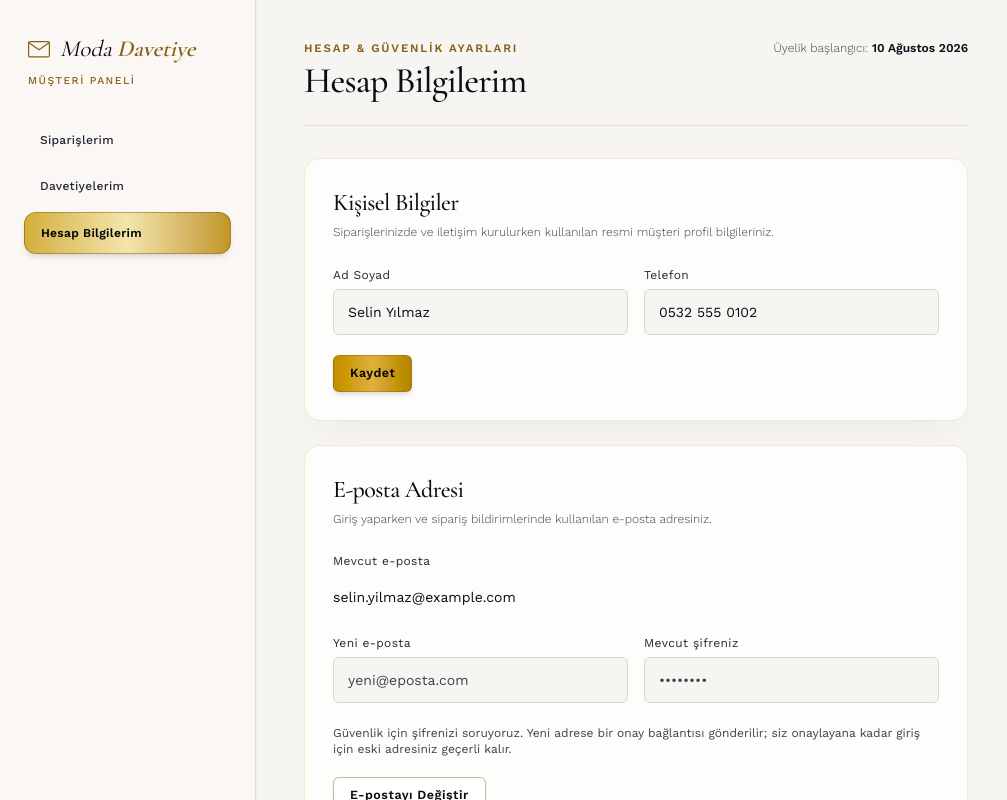
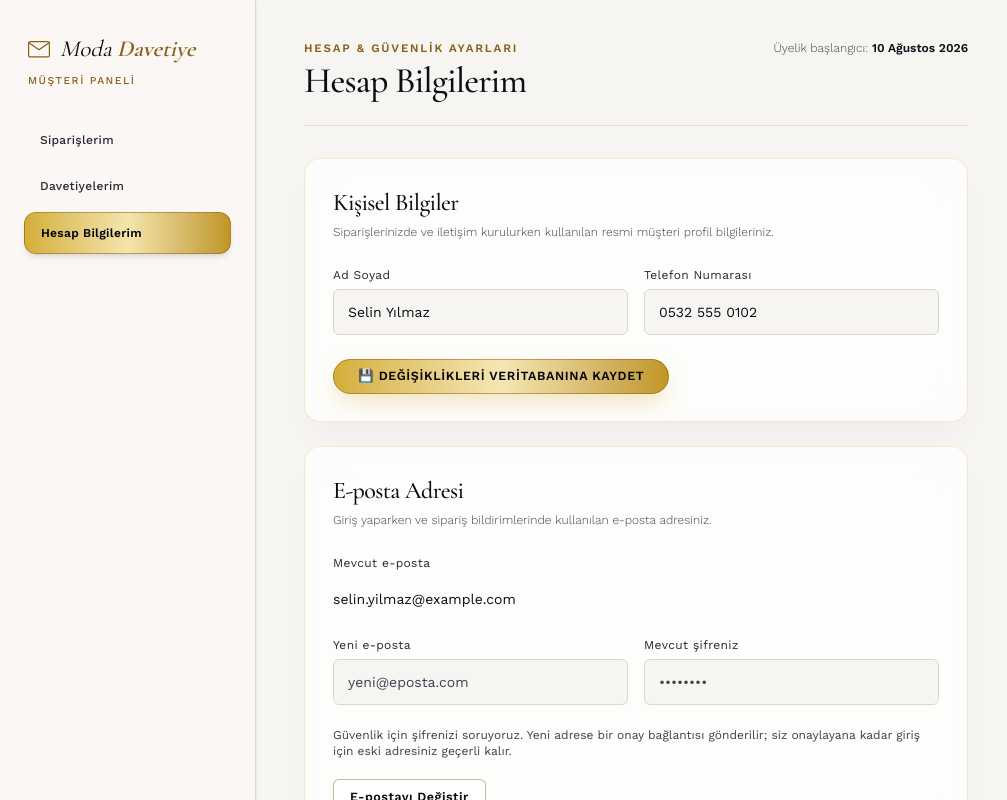
Before and after one commit to meeertx/moda-davetiye, a Next.js app: page /panel/ayarlar in a window 1280 px wide. Shown: the top 800 px of the page, without its empty margins (0-1007 px from the left). Built offline with nearby package versions, Linux system fonts and the light colour scheme; no server answers.

Commit message:
feat: ensure instant Supabase profile upsert & sync user metadata on AccountForm submit

```diff
--- a/src/app/actions/profile.ts
+++ b/src/app/actions/profile.ts
@@ -76,21 +76,32 @@ export async function updateProfileAction(
   const { supabase, user } = await requireUser();
   if (!user) return { error: "Oturum bulunamadı, tekrar giriş yapın." };
 
-  // .select() olmadan RLS engeli sessizce "başarılı" görünürdü.
+  // Profiles tablosuna upsert et (kayıt yoksa oluşturur, varsa günceller)
   const { data, error } = await supabase
     .from("profiles")
-    .update({ full_name: fullName, phone: phone || null })
-    .eq("id", user.id)
+    .upsert({
+      id: user.id,
+      full_name: fullName,
+      phone: phone || null,
+      email: user.email ?? null,
+      updated_at: new Date().toISOString(),
+    })
     .select("id");
 
   if (error) {
     console.error("[profile] güncelleme hatası:", error);
     return { error: `Kaydedilemedi: ${error.message}` };
   }
-  if (!data?.length) return { error: "Kaydedilemedi: kayıt bulunamadı." };
 
+  // auth.users meta verilerini de eşzamanlı olarak güncelle
+  await supabase.auth.updateUser({
+    data: { full_name: fullName, phone: phone || null },
+  });
+
+  revalidatePath("/", "layout");
   revalidatePath("/panel", "layout");
-  return { ok: "Bilgileriniz kaydedildi." };
+  revalidatePath("/admin", "layout");
+  return { ok: "Profil bilgileriniz Supabase veritabanına anında kaydedildi." };
 }
 
 // --- E-posta ----------------------------------------------------------------
--- a/src/components/panel/AccountForm.tsx
+++ b/src/components/panel/AccountForm.tsx
@@ -26,7 +26,12 @@ export default function AccountForm({
   return (
     <form action={formAction} className="flex flex-col gap-4">
       {state.error && <FormMessage>{state.error}</FormMessage>}
-      {state.ok && <FormMessage tone="ok">{state.ok}</FormMessage>}
+      {state.ok && (
+        <div className="p-3.5 rounded-xl bg-emerald-500/10 border border-emerald-500/30 text-emerald-700 text-xs font-semibold flex items-center gap-2 animate-pulse">
+          <span className="w-2 h-2 rounded-full bg-emerald-500 animate-ping" />
+          <span>✨ {state.ok}</span>
+        </div>
+      )}
 
       <div className="grid grid-cols-1 sm:grid-cols-2 gap-4">
         <div>
@@ -45,7 +50,7 @@ export default function AccountForm({
         </div>
         <div>
           <label htmlFor="phone" className={labelClass}>
-            Telefon
+            Telefon Numarası
           </label>
           <input
             id="phone"
@@ -60,12 +65,13 @@ export default function AccountForm({
       </div>
 
       <SubmitButton
-        variant="primary"
+        variant="gold"
+        shape="pill"
         size="sm"
-        pendingLabel="Kaydediliyor…"
-        className="self-start mt-1"
+        pendingLabel="Supabase Veritabanına Kaydediliyor…"
+        className="self-start mt-2 px-6 font-semibold apple-press"
       >
-        Kaydet
+        💾 Değişiklikleri Veritabanına Kaydet
       </SubmitButton>
     </form>
   );
```
